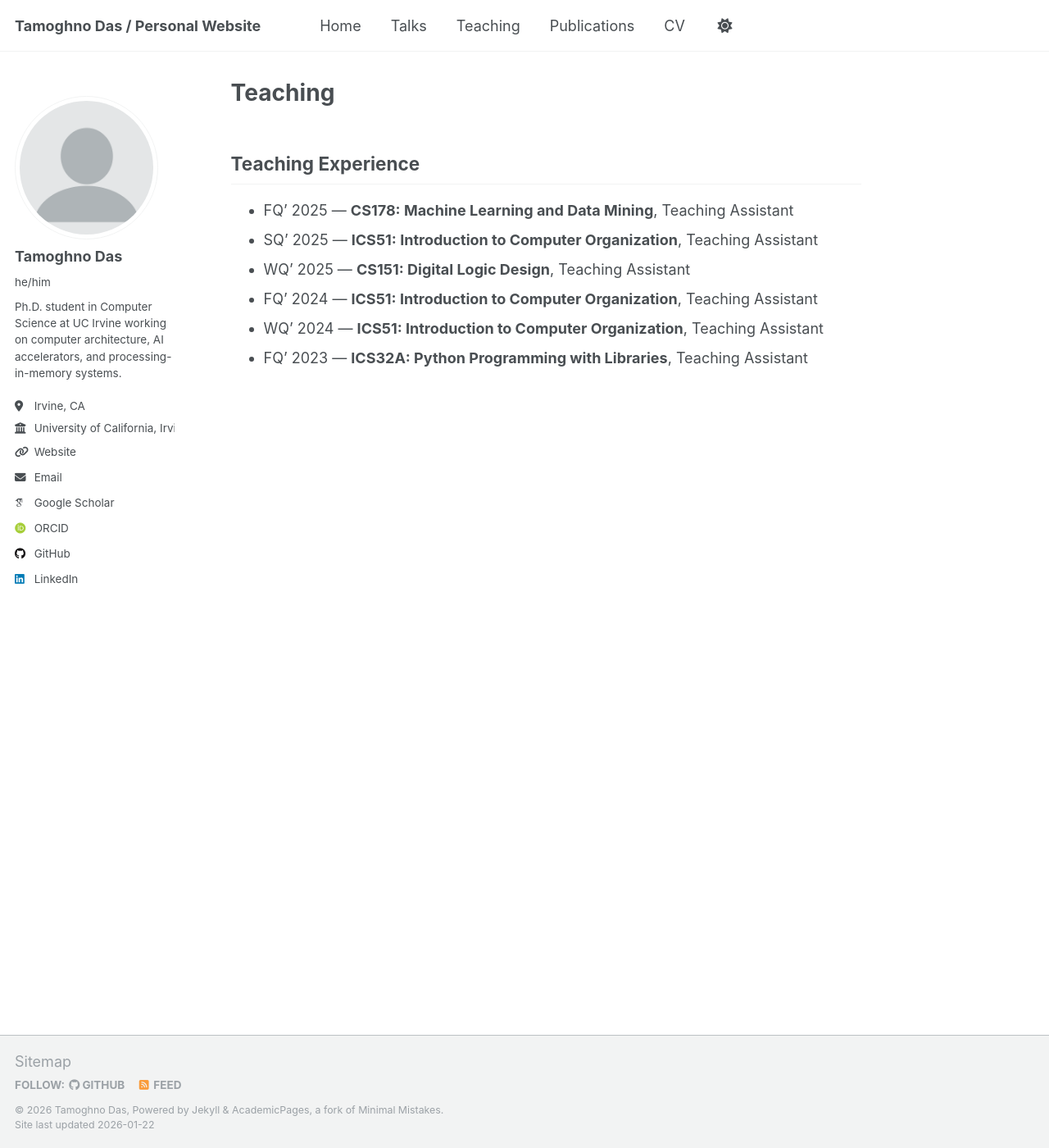
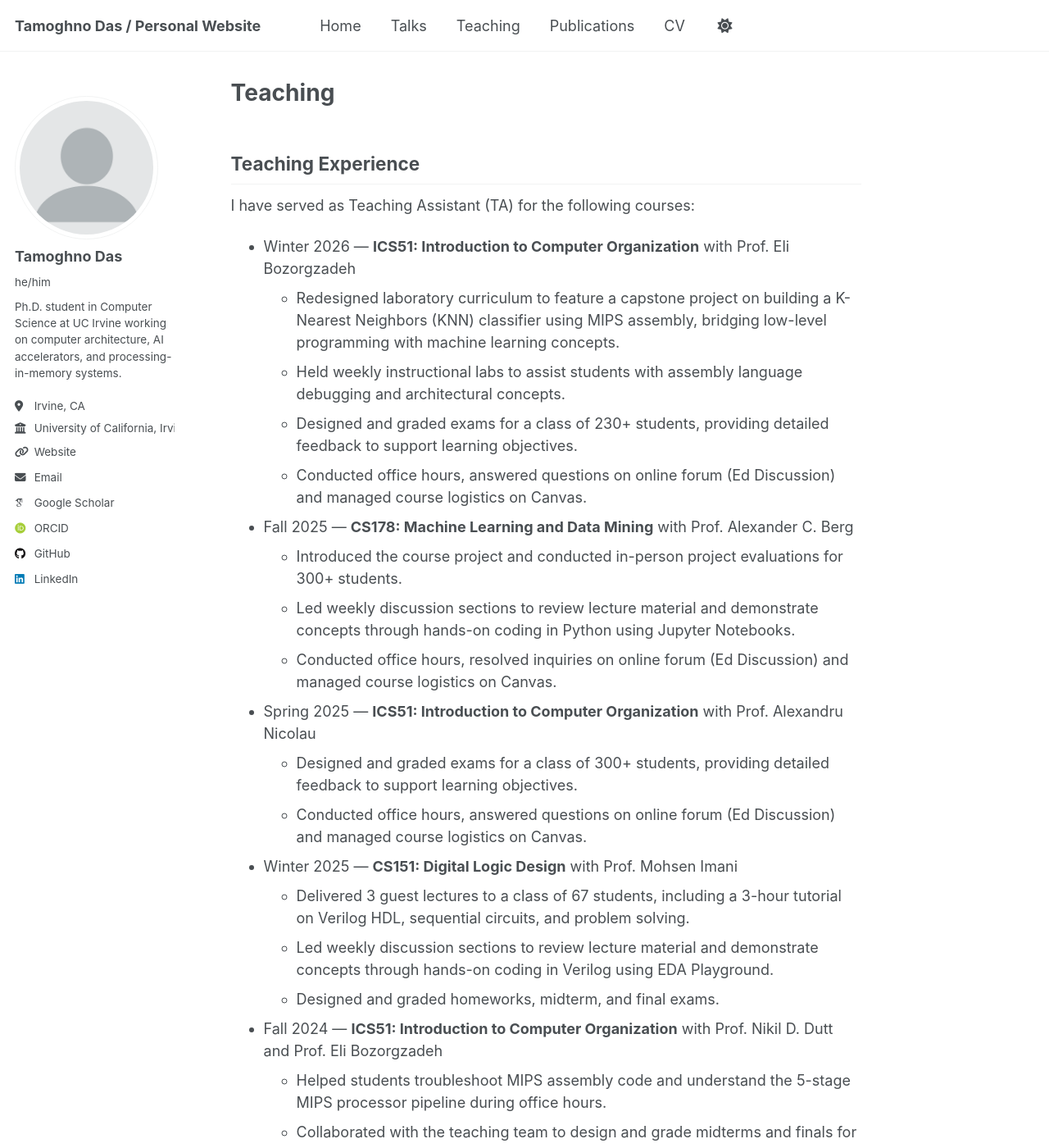
Before and after one commit to dastamoghno/dastamoghno.github.io, a Jekyll site: the page built from _pages/teaching.md, in a window 1280 px wide and 1400 px high. Shown: the whole window at 82% size. Built offline with Jekyll 4.4.1, drawn with Linux system fonts in a browser that asks for light colours; some web fonts are replaced; some of the changed text lies outside the part shown.

Commit message:
Revise teaching experience with detailed course descriptions
Updated teaching experience section with detailed descriptions of roles and responsibilities for various courses.

```diff
--- a/_pages/teaching.md
+++ b/_pages/teaching.md
@@ -6,9 +6,31 @@ author_profile: true
 
 ## Teaching Experience
 
-- FQ' 2025 — **CS178: Machine Learning and Data Mining**, Teaching Assistant
-- SQ' 2025 — **ICS51: Introduction to Computer Organization**, Teaching Assistant
-- WQ' 2025 — **CS151: Digital Logic Design**, Teaching Assistant
-- FQ' 2024 — **ICS51: Introduction to Computer Organization**, Teaching Assistant
-- WQ' 2024 — **ICS51: Introduction to Computer Organization**, Teaching Assistant
-- FQ' 2023 — **ICS32A: Python Programming with Libraries**, Teaching Assistant
+I have served as Teaching Assistant (TA) for the following courses:
+
+- Winter 2026 — **ICS51: Introduction to Computer Organization** with Prof. Eli Bozorgzadeh
+  - Redesigned laboratory curriculum to feature a capstone project on building a K-Nearest Neighbors (KNN) classifier using MIPS assembly, bridging low-level programming with machine learning concepts.
+  - Held weekly instructional labs to assist students with assembly language debugging and architectural concepts.
+  - Designed and graded exams for a class of 230+ students, providing detailed feedback to support learning objectives.
+  - Conducted office hours, answered questions on online forum (Ed Discussion) and managed course logistics on Canvas.
+- Fall 2025 — **CS178: Machine Learning and Data Mining** with Prof. Alexander C. Berg
+  - Introduced the course project and conducted in-person project evaluations for 300+ students.
+  - Led weekly discussion sections to review lecture material and demonstrate concepts through hands-on coding in Python using Jupyter Notebooks.
+  - Conducted office hours, resolved inquiries on online forum (Ed Discussion) and managed course logistics on Canvas.
+- Spring 2025 — **ICS51: Introduction to Computer Organization** with Prof. Alexandru Nicolau
+  - Designed and graded exams for a class of 300+ students, providing detailed feedback to support learning objectives.
+  - Conducted office hours, answered questions on online forum (Ed Discussion) and managed course logistics on Canvas.
+- Winter 2025 — **CS151: Digital Logic Design** with Prof. Mohsen Imani
+  - Delivered 3 guest lectures to a class of 67 students, including a 3-hour tutorial on Verilog HDL, sequential circuits, and problem solving.
+  - Led weekly discussion sections to review lecture material and demonstrate concepts through hands-on coding in Verilog using EDA Playground.
+  - Designed and graded homeworks, midterm, and final exams.
+- Fall 2024 — **ICS51: Introduction to Computer Organization** with Prof. Nikil D. Dutt and Prof. Eli Bozorgzadeh
+  - Helped students troubleshoot MIPS assembly code and understand the 5-stage MIPS processor pipeline during office hours.
+  - Collaborated with the teaching team to design and grade midterms and finals for 330+ students, ensuring consistent evaluation standards.
+- Winter 2024 — **ICS51: Introduction to Computer Organization** with Prof. Amirali Baniasadi
+  - Supported student learning in MIPS assembly and pipeline architecture through targeted troubleshooting during office hours.
+  - Collaborated with the teaching team to design and grade midterms and finals for 330+ students, ensuring consistent evaluation standards.
+- Fall 2023 — **ICS32A: Python Programming with Libraries** with Mr. Alexander Thornton
+  - Mentored students on best practices for software development, focusing on modularity and the use of external libraries (e.g., Pandas, NumPy).
+  - Conducted extensive office hours to help students debug logic errors and resolve environment configuration issues.
+  - Provided detailed code reviews on programming assignments to help students improve algorithm efficiency and code readability.
```
